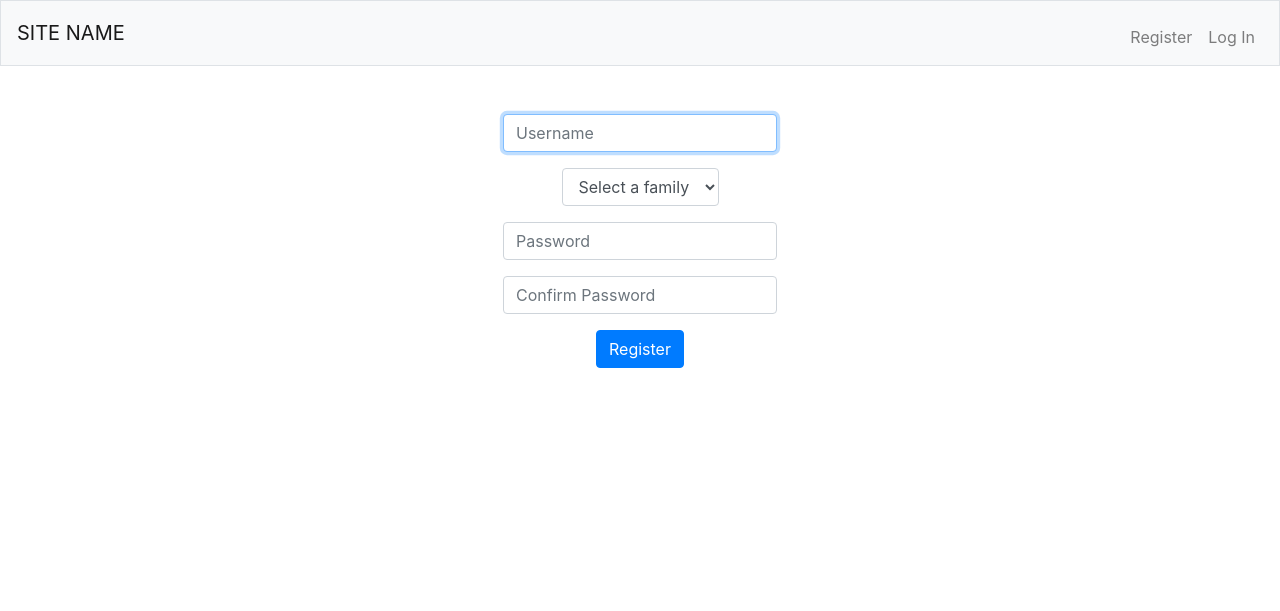
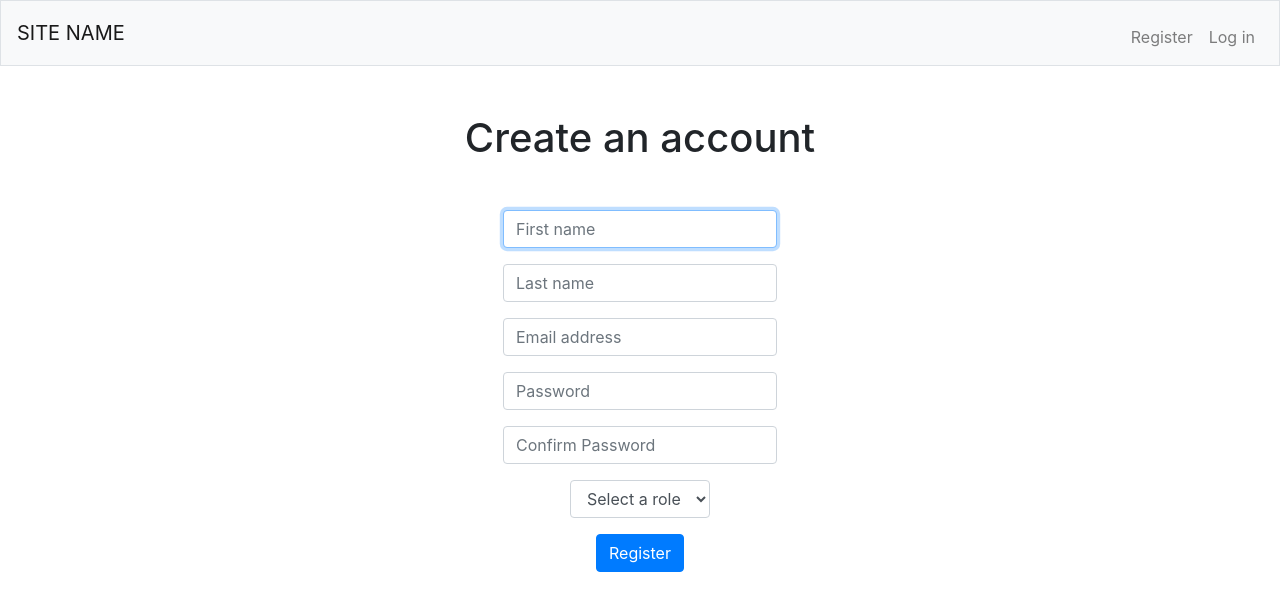
Before and after one commit to ryan01010111/Final-Project, a Flask app: page /register in a window 1280 px wide. Shown: the top 611 px of the page. Run offline with Flask 2, Linux system fonts and the light colour scheme; some libraries are stand-ins or nearby versions.

Commit message:
added features

```diff
--- a/application.py
+++ b/application.py
@@ -7,7 +7,7 @@ from tempfile import mkdtemp
 from werkzeug.exceptions import default_exceptions, HTTPException, InternalServerError
 from werkzeug.security import check_password_hash, generate_password_hash
 
-from helpers import apology, login_required, lookup, usd
+from helpers import validate_email, convert_int, convert_float, calc_times, format_date, apology, login_required
 
 # Configure application
 app = Flask(__name__)
@@ -24,7 +24,7 @@ def after_request(response):
     return response
 
 # Custom filter
-app.jinja_env.filters["usd"] = usd
+app.jinja_env.filters["format_date"] = format_date
 
 # Configure session to use filesystem (instead of signed cookies)
 app.config["SESSION_FILE_DIR"] = mkdtemp()
@@ -32,15 +32,19 @@ app.config["SESSION_PERMANENT"] = False
 app.config["SESSION_TYPE"] = "filesystem"
 Session(app)
 
+# set view mode for student / instructor versions of the site
+# student view is default
+viewMode = "student"
+
 # Configure CS50 Library to use SQLite database
 db = SQL("sqlite:///main.db")
 
 
 @app.route("/")
-@login_required
 def index():
-    """TODO"""
-    return apology("TODO")
+    """Landing"""
+
+    return render_template("index.html")
 
 
 @app.route("/login", methods=["GET", "POST"])
@@ -53,27 +57,30 @@ def login():
     # User reached route via POST (as by submitting a form via POST)
     if request.method == "POST":
 
-        # Ensure username was submitted
-        if not request.form.get("username"):
-            return apology("must provide username", 403)
+        # Ensure email was submitted
+        if not request.form.get("email"):
+            return render_template("login.html", error="email", message="Please enter your email address")
 
         # Ensure password was submitted
         elif not request.form.get("password"):
-            return apology("must provide password", 403)
+            return render_template("login.html", error="password", message="Please enter your password")
 
-        # Query database for username
-        rows = db.execute("SELECT * FROM users WHERE username = :username",
-                          username=request.form.get("username"))
+        # Query database for email
+        rows = db.execute("SELECT * FROM users WHERE email = :email",
+                          email=request.form.get("email"))
 
-        # Ensure username exists and password is correct
+        # Ensure email exists and password is correct
         if len(rows) != 1 or not check_password_hash(rows[0]["hash"], request.form.get("password")):
-            return apology("invalid username and/or password", 403)
+            return render_template("login.html", error="email", message="Invalid email and/or password")
 
         # Remember which user has logged in
         session["user_id"] = rows[0]["id"]
 
-        # Redirect user to home page
-        return redirect("/")
+        # Set viewMode to user's role
+        global viewMode
+        viewMode = rows[0]['role']
+
+        return redirect("/dashboard")
 
     # User reached route via GET (as by clicking a link or via redirect)
     else:
@@ -91,52 +98,216 @@ def logout():
     return redirect("/")
 
 
-# @app.route("/quote", methods=["GET", "POST"])
-# @login_required
-# def TODO():
-#     """TODO"""
-#     return apology("TODO")
-
-
 @app.route("/register", methods=["GET", "POST"])
 def register():
     """Register user"""
 
     if request.method == "POST":
-        username = request.form.get("username")
-        family = request.form.get("family")
+
+        firstname = request.form.get("firstname").title()
+        lastname = request.form.get("lastname").title()
+        email = request.form.get("email")
         password = request.form.get("password")
         confirmation = request.form.get("confirmation")
+        role = request.form.get("role").lower()
 
-        # ensure that username was submitted
-        if not username:
-            return render_template("register.html", error="username", message="Please enter a username")
-        # ensure that username doesn't exist
-        rows = db.execute("SELECT * FROM users WHERE username = :username",
-                                    username=username)
+        # ensure that first name was submitted
+        if not firstname:
+            return render_template("register.html", error="firstname", message="Please enter your first name")
+        # ensure that last name was submitted
+        if not lastname:
+            return render_template("register.html", error="lastname", message="Please enter your last name")
+        # ensure that email was submitted
+        if not email:
+            return render_template("register.html", error="email", message="Please enter your email address")
+        # ensure that email is valid
+        if not validate_email(email):
+            return render_template("register.html", error="email", message="That is not a valid email address")
+        # ensure that email doesn't exist
+        rows = db.execute("SELECT * FROM users WHERE email = :email",
+                                    email=email)
         if len(rows) == 1:
-            return render_template("register.html", error="username", message="That username already exists")
-        # ensure that family was selected
-        if family == "Select a family":
-            return render_template("register.html", error="family", message="Please select a family")
+            return render_template("register.html", error="email", message="That email address is already registered")
         # ensure that password was submitted
         if not password:
             return render_template("register.html", error="password", message="Please enter a password")
         # ensure that password and confirmation match
         if confirmation != password:
             return render_template("register.html", error="password", message="Those passwords don't match")
+        # ensure that role was selected
+        if role == "select a role":
+            return render_template("register.html", error="role", message="Please select a role")
 
         # create account - insert user data into database
-        db.execute("INSERT INTO users (username, hash, family) VALUES (:username, :hash, :family)",
-                    username=username, hash=generate_password_hash(password), family=family)
+        user = db.execute("INSERT INTO users (email, hash, firstname, lastname, role) VALUES (:email, :hash, :firstname, :lastname, :role)",
+                    email=email, hash=generate_password_hash(password), firstname=firstname, lastname=lastname, role=role)
+        # set default course assignment
+        db.execute("INSERT INTO courseAssignments (user_id, course_id) VALUES (:user, :course)",
+                        user=user, course=0)
 
         # set session for user and log in
-        session["user_id"] = db.execute("SELECT id FROM users WHERE username = :username",
-                                        username=username)[0]['id']
-        flash("Registered successfully! Welcome to SITE NAME!")
-        return redirect("/")
+        session["user_id"] = db.execute("SELECT id FROM users WHERE email = :email",
+                                        email=email)[0]['id']
+        # set viewMode to user's role
+        global viewMode
+        viewMode = role
+
+        flash("Registered successfully! Welcome to your dashboard!")
+        return redirect("/dashboard")
+
     else:
         return render_template("register.html")
+
+
+@app.route("/dashboard")
+@login_required
+def dashboard():
+
+    if viewMode == "instructor":
+        return render_template("dashboard_instructor.html")
+    else:
+        return render_template("dashboard_student.html")
+
+
+@app.route("/user/<user_id>")
+@login_required
+def show_user_profile(user_id):
+
+    # fetch user data, including assigned course
+    user = db.execute("SELECT user_id, firstname, lastname, assigned_instructor, course_id, course_name FROM users JOIN courseAssignments ON users.id = courseAssignments.user_id JOIN courses ON courseAssignments.course_id = courses.id WHERE users.id = :user",
+                        user=user_id)
+
+    # check for "instructor" view mode
+    if viewMode == "instructor":
+        # check if current user (instructor) is assigned to the user being viewed
+        if user[0]['assigned_instructor'] == session["user_id"]:
+            # show "instructor view"
+
+            # fetch and show course options
+            courses = db.execute("SELECT id, course_name FROM courses")
+
+            return render_template("profile_student.html", user=user, courses=courses)
+        else:
+            # show standard view
+            return render_template("profile.html", user=user, instructorView=True)
+    else:
+        # show standard view
+        return render_template("profile.html", user=user)
+
+
+@app.route("/my_students", methods=["GET", "POST"])
+@login_required
+def my_students():
+
+    if request.method == "POST":
+
+        student = db.execute("SELECT * FROM users WHERE email = :email",
+                    email=request.form.get("email"))
+
+        # ensure email exists in database
+        if len(student) != 1:
+            return render_template("my_students.html", error="email", message="Email not found")
+        # ensure student isn't already assigned to current user (instructor)
+        elif student[0]['assigned_instructor'] == session["user_id"]:
+            return render_template("my_students.html", error="email", message="Student is already assigned to you")
+        # assign current user (instructor) to student
+        else:
+            db.execute("UPDATE users SET assigned_instructor = :user WHERE id = :student",
+                        user=session["user_id"], student=student[0]['id'])
+
+        flash("Added student")
+        return redirect("/my_students")
+
+    else:
+
+        # fetch students
+        students = db.execute("SELECT * FROM users WHERE assigned_instructor = :user",
+                                user=session["user_id"])
+        return render_template("my_students.html", students=students)
+
+
+@app.route("/assign_course/<user_id>", methods=["POST"])
+@login_required
+def assign_course(user_id):
+    """ assign course to student """
+
+    newCourse = request.form.get("assignedCourse")
+    if newCourse != "initial":
+        db.execute("UPDATE courseAssignments SET course_id = :newCourse WHERE user_id = :user_id",
+                    newCourse=newCourse, user_id=user_id)
+
+        flash("Course changed")
+        return redirect(f"/user/{user_id}")
+
+    else:
+        flash("Course could not be changed")
+        return redirect(f"/user/{user_id}")
+
+
+@app.route("/logbook", methods=["GET", "POST"])
+@login_required
+def logbook():
+
+    if request.method == "POST":
+        """Update Flight Log"""
+
+        user = session["user_id"]
+        date = request.form.get("entryDate")
+        log_type = request.form.get("logType")
+        route = request.form.get("route")
+        aircraft = request.form.get("aircraft")
+        aircraft_ident = request.form.get("ident")
+        sel = convert_float(request.form.get("sel"))
+        mel = convert_float(request.form.get("mel"))
+        tailwheel = convert_float(request.form.get("tailwheel"))
+        high_performance = convert_float(request.form.get("highPerformance"))
+        total_hours = convert_float(request.form.get("totalTime"))
+        night_dual = convert_float(request.form.get("nightTime"))
+        dual = convert_float(request.form.get("dual"))
+        pic = convert_float(request.form.get("pic"))
+        takeoff_day = convert_int(request.form.get("takeoffDay"))
+        land_day = convert_int(request.form.get("landDay"))
+        takeoff_night = convert_int(request.form.get("takeoffNight"))
+        land_night = convert_int(request.form.get("landNight"))
+        takeoff_tower = convert_int(request.form.get("takeoffTower"))
+        land_tower = convert_int(request.form.get("landTower"))
+        maneuver = convert_float(request.form.get("maneuver"))
+        cc_dual = convert_float(request.form.get("ccDual"))
+        cc_solo = convert_float(request.form.get("ccSolo"))
+        cc_night = convert_int(request.form.get("ccNight"))
+        cc_150 = convert_int(request.form.get("cc150"))
+        instrument_actual = convert_float(request.form.get("instActual"))
+        instrument_sim = convert_float(request.form.get("instSim"))
+        instrument_approach = convert_int(request.form.get("instAppr"))
+
+        sel = calc_times(sel, total_hours)
+        mel = calc_times(mel, total_hours)
+        tailwheel = calc_times(tailwheel, total_hours)
+        high_performance = calc_times(high_performance, total_hours)
+        dual = calc_times(dual, total_hours)
+        pic = calc_times(pic, total_hours)
+
+        if not date:
+
+            flash("Error: Please enter a date!")
+            return render_template("logbook.html")
+
+        else:
+            # insert log entry
+            db.execute("INSERT INTO flightLogs (user_id, date, log_type, route, aircraft, aircraft_ident, sel, mel, tailwheel, high_performance, total_hours, night_dual, dual, pic, takeoff_day, land_day, takeoff_night, land_night, takeoff_tower, land_tower, maneuver, cc_dual, cc_solo, cc_night, cc_150, instrument_actual, instrument_sim, instrument_approach) VALUES (:user, :date, :log_type, :route, :aircraft, :aircraft_ident, :sel, :mel, :tailwheel, :high_performance, :total_hours, :night_dual, :dual, :pic, :takeoff_day, :land_day, :takeoff_night, :land_night, :takeoff_tower, :land_tower, :maneuver, :cc_dual, :cc_solo, :cc_night, :cc_150, :instrument_actual, :instrument_sim, :instrument_approach)",
+                        user=user, date=date, log_type=log_type, route=route, aircraft=aircraft, aircraft_ident=aircraft_ident, sel=sel, mel=mel, tailwheel=tailwheel, high_performance=high_performance, total_hours=total_hours, night_dual=night_dual, dual=dual, pic=pic, takeoff_day=takeoff_day, land_day=land_day, takeoff_night=takeoff_night, land_night=land_night, takeoff_tower=takeoff_tower, land_tower=land_tower, maneuver=maneuver, cc_dual=cc_dual, cc_solo=cc_solo, cc_night=cc_night, cc_150=cc_150, instrument_actual=instrument_actual, instrument_sim=instrument_sim, instrument_approach=instrument_approach)
+
+            logs = db.execute("SELECT * FROM flightLogs WHERE user_id = :user",
+                                user=user)
+
+            flash("Log entry successful")
+            return render_template("logbook.html", logs=logs)
+
+    else:
+
+        logs = db.execute("SELECT * FROM flightLogs WHERE user_id = :user",
+                                user=session["user_id"])
+        return render_template("logbook.html", logs=logs)
 
 
 def errorhandler(e):
--- a/templates/layout.html
+++ b/templates/layout.html
@@ -11,7 +11,7 @@
         <!-- documentation at http://getbootstrap.com/docs/4.1/, alternative themes at https://bootswatch.com/ -->
         <link href="https://maxcdn.bootstrapcdn.com/bootstrap/4.1.3/css/bootstrap.min.css" rel="stylesheet">
 
-        <!-- https://favicon.io/emoji-favicons/revolving-hearts/ -->
+        <!-- https://favicon.io/emoji-favicons/small-airplane/ -->
         <link href="/static/favicon.ico" rel="icon">
 
         <link href="/static/styles.css" rel="stylesheet">
@@ -34,18 +34,15 @@
             <div class="collapse navbar-collapse" id="navbar">
                 {% if session.user_id %}
                     <ul class="navbar-nav mr-auto mt-2">
-                        <li class="nav-item"><a class="nav-link" href="/quote">Quote</a></li>
-                        <li class="nav-item"><a class="nav-link" href="/buy">Buy</a></li>
-                        <li class="nav-item"><a class="nav-link" href="/sell">Sell</a></li>
-                        <li class="nav-item"><a class="nav-link" href="/history">History</a></li>
+                        <li class="nav-item"><a class="nav-link" href="/dashboard">Dashboard</a></li>
                     </ul>
                     <ul class="navbar-nav ml-auto mt-2">
-                        <li class="nav-item"><a class="nav-link" href="/logout">Log Out</a></li>
+                        <li class="nav-item"><a class="nav-link" href="/logout">Log out</a></li>
                     </ul>
                 {% else %}
                     <ul class="navbar-nav ml-auto mt-2">
                         <li class="nav-item"><a class="nav-link" href="/register">Register</a></li>
-                        <li class="nav-item"><a class="nav-link" href="/login">Log In</a></li>
+                        <li class="nav-item"><a class="nav-link" href="/login">Log in</a></li>
                     </ul>
                 {% endif %}
             </div>
--- a/templates/register.html
+++ b/templates/register.html
@@ -5,18 +5,19 @@
 {% endblock %}
 
 {% block main %}
+    <h1 class="mb-5">Create an account</h1>
     <form action="/register" method="post">
         <div class="form-group">
-            {% if error == "username" %} <p style="color: red;">{{ message }}</p> {% endif %}
-            <input autocomplete="off" autofocus class="form-control" name="username" placeholder="Username" type="text">
+            {% if error == "firstname" %} <p style="color: red;">{{ message }}</p> {% endif %}
+            <input autocomplete="off" autofocus class="form-control" name="firstname" placeholder="First name" type="text">
         </div>
         <div class="form-group">
-            {% if error == "family" %} <p style="color: red;">{{ message }}</p> {% endif %}
-            <select class="form-control" name="family">
-                <option>Select a family</option>
-                <option>Cat</option>
-                <option>Dog</option>
-            </select>
+            {% if error == "lastname" %} <p style="color: red;">{{ message }}</p> {% endif %}
+            <input class="form-control" name="lastname" placeholder="Last name" type="text">
+        </div>
+        <div class="form-group">
+            {% if error == "email" %} <p style="color: red;">{{ message }}</p> {% endif %}
+            <input class="form-control" name="email" placeholder="Email address" type="text">
         </div>
         <div class="form-group">
             {% if error == "password" %} <p style="color: red;">{{ message }}</p> {% endif %}
@@ -25,6 +26,14 @@
         <div class="form-group">
             <input class="form-control" name="confirmation" placeholder="Confirm Password" type="password">
         </div>
+        <div class="form-group">
+            {% if error == "role" %} <p style="color: red;">{{ message }}</p> {% endif %}
+            <select class="form-control" name="role">
+                <option>Select a role</option>
+                <option>Student</option>
+                <option>Instructor</option>
+            </select>
+        </div>
         <button class="btn btn-primary" type="submit">Register</button>
     </form>
 {% endblock %}
```
Also changed, not shown: helpers.py (+46 -0 lines), static/styles.css (+10 -0 lines), templates/login.html (+6 -3 lines), main.db.
